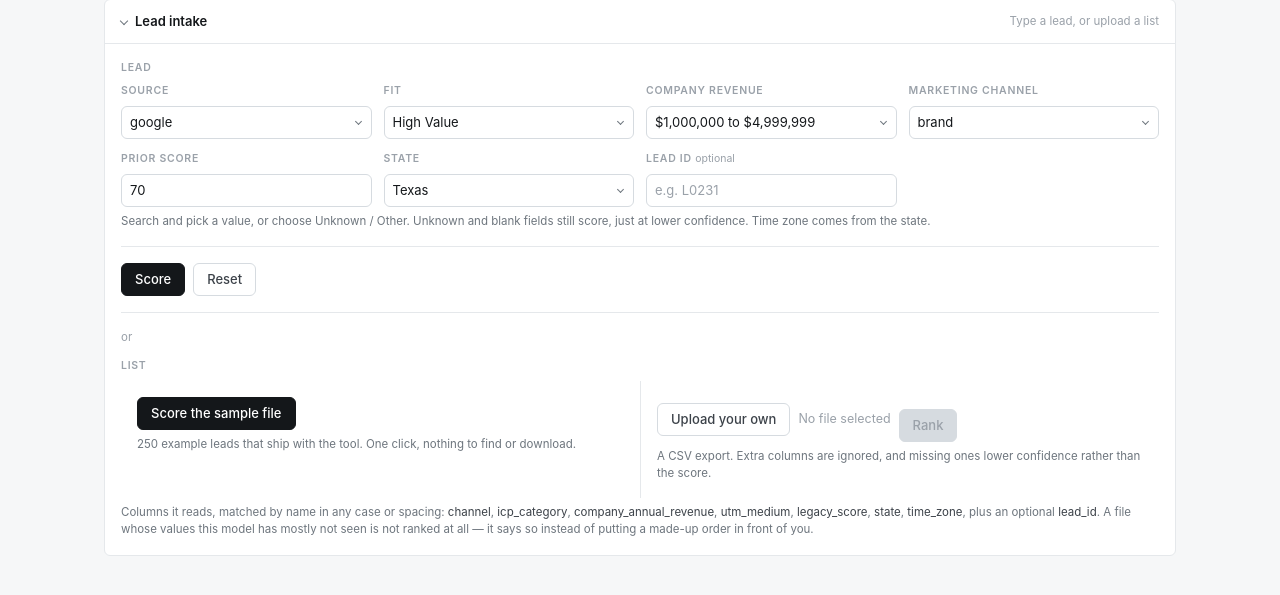
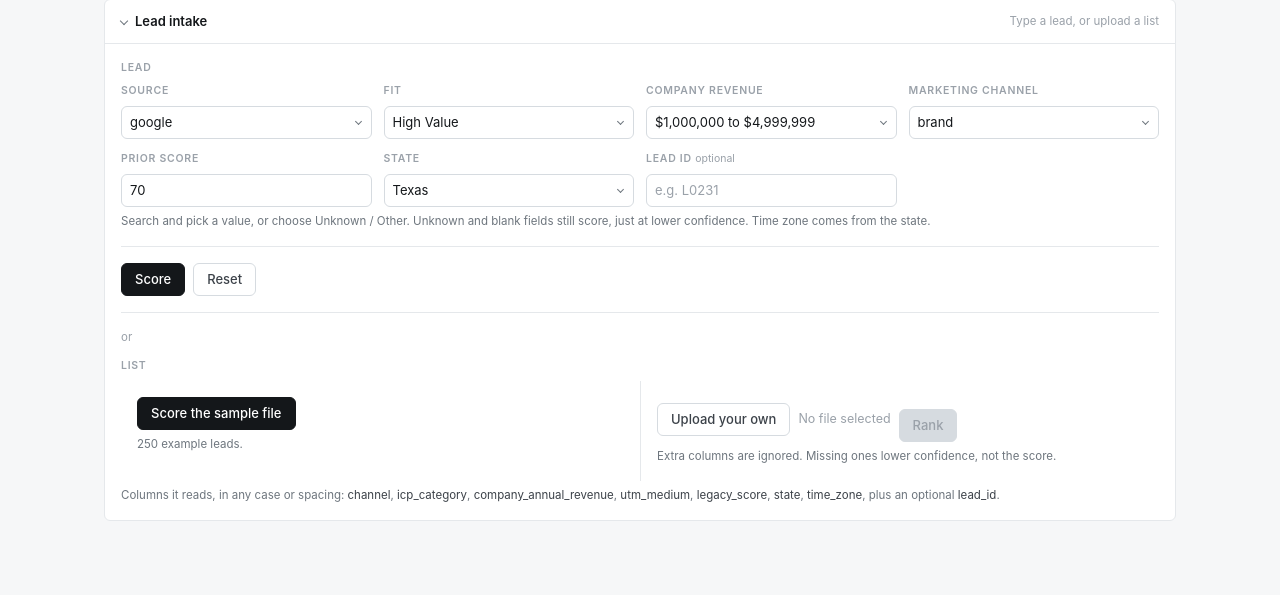
Before and after one commit to dylanglatt/gtm-lead-scorer, a Flask app: page / in a window 1280 px wide. Shown: the part 150-745 px from the top of the page. Run offline with Flask 3, Linux system fonts and the light colour scheme; parts of the project's set-up code (start-up, migrations or seed data) failed here and were passed over.

Commit message:
Cut three padded lines on the upload screen
"One click, nothing to find or download" explains that a button is a button. "A CSV
export" restates a picker that only accepts .csv. And the columns line ended by
pre-announcing the refusal, which nobody has hit yet and which the page states
itself when they do.

The column list stays. It is the line that prevents the bad upload rather than
describing it afterwards.

Rendered copy only. No message text, no comments, no logic.

```diff
--- a/templates/_intake.html
+++ b/templates/_intake.html
@@ -74,8 +74,7 @@
         <form method="post" action="{{url_for('rank_sample')}}">
           <button class="btn" type="submit">Score the sample file</button>
         </form>
-        <p class="filehint">250 example leads that ship with the tool. One click, nothing
-          to find or download.</p>
+        <p class="filehint">250 example leads.</p>
       </div>
       <div>
         <form method="post" action="/rank" enctype="multipart/form-data" id="rankform">
@@ -86,14 +85,12 @@
             <button class="btn rank" type="submit" id="ranklist" disabled>Rank</button>
           </div>
         </form>
-        <p class="filehint">A CSV export. Extra columns are ignored, and missing ones lower
-          confidence rather than the score.</p>
+        <p class="filehint">Extra columns are ignored. Missing ones lower confidence, not
+          the score.</p>
       </div>
     </div>
-    <p class="filehint">Columns it reads, matched by name in any case or spacing:
+    <p class="filehint">Columns it reads, in any case or spacing:
       {% for f in fields %}<span class="mono">{{f.field}}</span>{% if not loop.last %},
-      {% endif %}{% endfor %}, plus an optional <span class="mono">lead_id</span>. A file
-      whose values this model has mostly not seen is not ranked at all — it says so instead of
-      putting a made-up order in front of you.</p>
+      {% endif %}{% endfor %}, plus an optional <span class="mono">lead_id</span>.</p>
   </div>
 </details>
```
